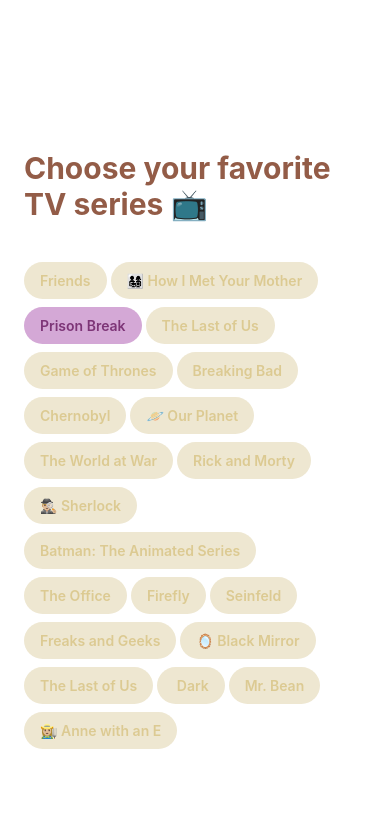
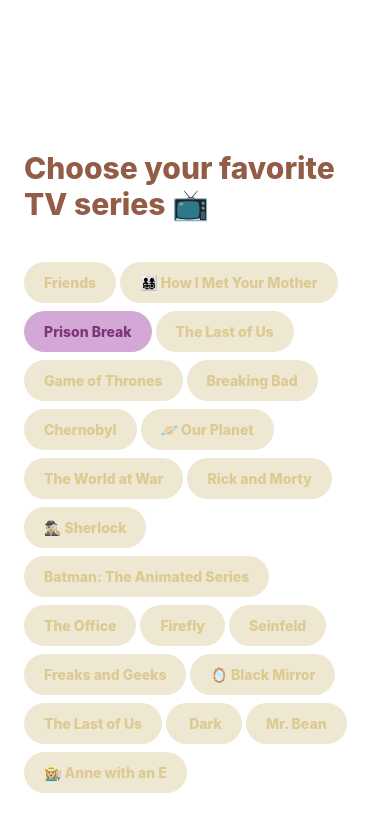
Before and after one commit to sevvaleygul0/react-native-animated-chip, a React Native app in the folder example/: screen / in a window 390 px wide. Shown: the top 832 px of the page. Built offline with nearby package versions, Linux system fonts and the light colour scheme.

Commit message:
refactor: text styles

```diff
--- a/example/App.tsx
+++ b/example/App.tsx
@@ -96,7 +96,7 @@
       <Text
         style={{
           fontSize: 30,
-          fontWeight: '700',
+          fontWeight: '800',
           color: '#935C47',
           marginBottom: 32,
         }}>
--- a/example/lib/AnimatedChip/AnimatedChip.style.ts
+++ b/example/lib/AnimatedChip/AnimatedChip.style.ts
@@ -2,9 +2,9 @@
 
 export default StyleSheet.create({
   container: {
-    borderRadius: 20,
-    paddingHorizontal: 16,
-    paddingVertical: 10,
+    borderRadius: 24,
+    paddingHorizontal: 20,
+    paddingVertical: 12,
     marginRight: 4,
     marginBottom: 8,
   },
@@ -14,6 +14,6 @@
     paddingTop: 8,
   },
   textStyle: {
-    fontWeight: '600',
+    fontWeight: '800',
   },
 });
```
